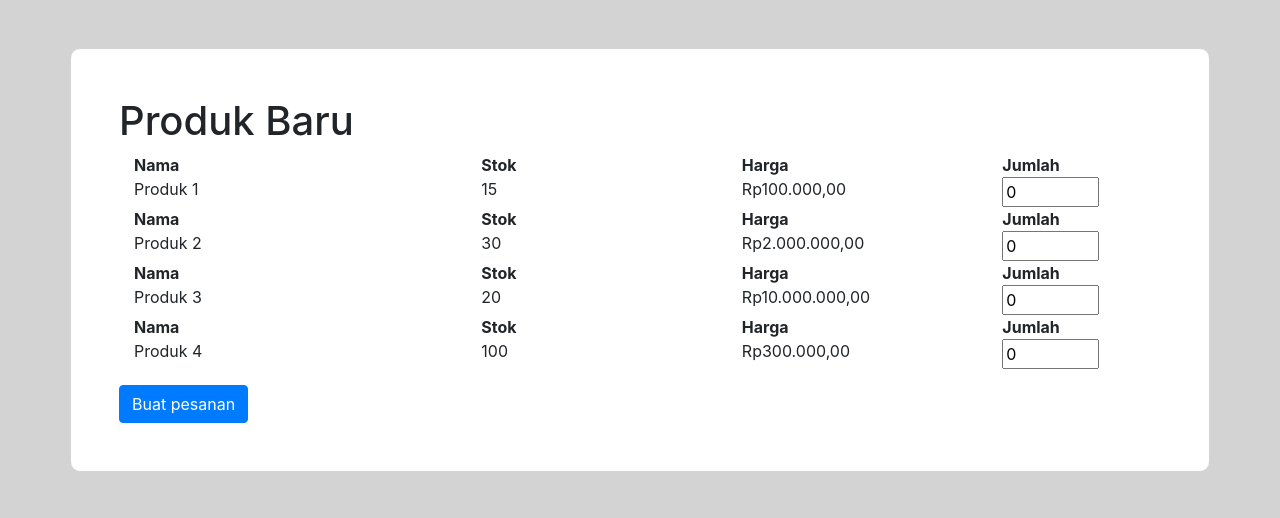
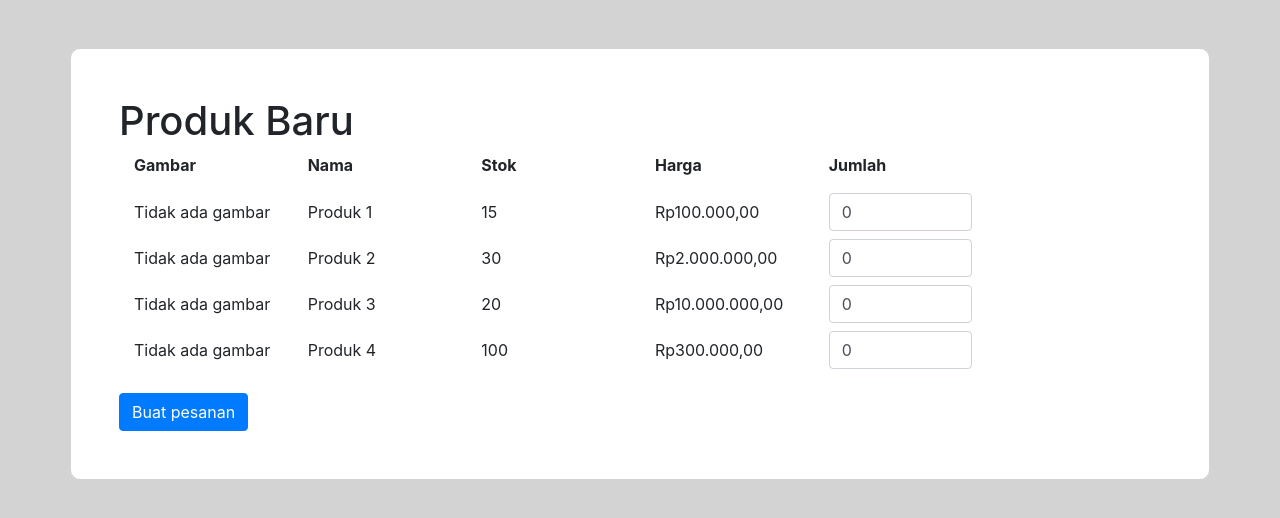
Before and after one commit to mozartfelix/ujian_sismul, a CodeIgniter app: page /ujian_sismul/ in a window 1280 px wide. Shown: the part 56-574 px from the top of the page. Run offline with CodeIgniter, Linux system fonts and the light colour scheme; data comes from the database, SQL or seed files in the repository; both versions use the stored data as it was after the commit; some libraries are stand-ins or nearby versions.

Commit message:
finish project

```diff
--- a/application/models/Product_model.php
+++ b/application/models/Product_model.php
@@ -11,7 +11,7 @@ class Product_model extends CI_Model {
     public function getProductsByOrderId($id){
         $this->db->join('product_order', 'product_order.product_id = product.id');
         $this->db->join('order', 'product_order.order_id = order.id');
-        $this->db->select('product.nama, product.stok, product.harga, product_order.product_qtd');
+        $this->db->select('product.nama, product.stok, product.harga, product.gambar, product_order.product_qtd');
         $this->db->order_by('product.id');
         $this->db->where('product_order.order_id', $id);
         $this->db->where('order.status', 1);
@@ -34,12 +34,13 @@ class Product_model extends CI_Model {
     public function updateProduct($form_data){
         $this->db->where('id', $form_data['id']);
         $this->db->update('product', $form_data);
-        return ($this->db->affected_rows() != 1) ? false : true;
+        return ($this->db->affected_rows() < 0) ? false : true;
     }
 
     public function deleteProduct($id){
         $this->db->set('status', 0);
         $this->db->where('id', $id);
+        return $this->db->delete('product');
         $this->db->where('status', 1);
         $this->db->update('product');
         return ($this->db->affected_rows() != 1) ? false : true;
--- a/application/views/welcome_message.php
+++ b/application/views/welcome_message.php
@@ -18,31 +18,45 @@ defined('BASEPATH') OR exit('No direct script access allowed');
     <?php }
     if($products) { ?>
     <form id="form_make_order" method="post" action="<?=site_url($action_form)?>">
+        <div class="container mb-3">
+            <div class="row font-weight-bold">
+                <div class="col-sm-2 col-xs-2">Gambar</div>
+                <div class="col-sm-2 col-xs-2">Nama</div>
+                <div class="col-sm-2 col-xs-2">Stok</div>
+                <div class="col-sm-2 col-xs-2">Harga</div>
+                <div class="col-sm-2 col-xs-2">Jumlah</div>
+            </div>
+        </div>
+
         <?php foreach ($products as $product) { ?>
-            <div class="container">
-                <div class="row">
-                    <div class="col-sm-4 col-xs-4"><b>Nama</b></div>
-                    <div class="col-sm-3 col-xs-3"><b>Stok</b></div>
-                    <div class="col-sm-3 col-xs-3"><b>Harga</b></div>
-                    <div class="col-sm-2 col-xs-2"><b>Jumlah</b></div>
-                </div>
-                <div class="row">
-                    <div class="col-sm-4 col-xs-4"><?= $product->nama ?></div>
-                    <div class="col-sm-3 col-xs-3"><?= $product->stok ?></div>
-                    <div class="col-sm-3 col-xs-3">Rp<?= number_format($product->harga, 2, ',', '.') ?></div>
-                    <div class="col-sm-2 col-xs-2"><input type="number" id="product[<?=$product->id?>]" name="product[<?=$product->id?>]" step="1" min="0" max="100"
-                                                          onkeypress='return event.charCode >= 48 && event.charCode <= 57' value="0"></div>
+            <div class="container mb-2">
+                <div class="row align-items-center">
+                    <div class="col-sm-2 col-xs-2">
+                        <?php if (!empty($product->gambar)) { ?>
+                            <img src="<?= base_url('uploads/' . $product->gambar) ?>" alt="Gambar <?= $product->nama ?>" style="max-width: 100px; height: auto;">
+                        <?php } else { ?>
+                            <span>Tidak ada gambar</span>
+                        <?php } ?>
+                    </div>
+                    <div class="col-sm-2 col-xs-2"><?= $product->nama ?></div>
+                    <div class="col-sm-2 col-xs-2"><?= $product->stok ?></div>
+                    <div class="col-sm-2 col-xs-2">Rp<?= number_format($product->harga, 2, ',', '.') ?></div>
+                    <div class="col-sm-2 col-xs-2">
+                        <input type="number" id="product[<?=$product->id?>]" name="product[<?=$product->id?>]" step="1" min="0" max="100"
+                               onkeypress='return event.charCode >= 48 && event.charCode <= 57' value="0" class="form-control">
+                    </div>
                 </div>
             </div>
         <?php } ?>
-        <div class="mt-3">
+
+        <div class="mt-4">
             <button class="btn btn-primary" type="submit">Buat pesanan</button>
         </div>
-        <?php } else { ?>
-            <div class="col-sm-12 col-xs-12">Tidak ada produk</div>
-        <?php } ?>
+    </form>
+    <?php } else { ?>
+        <div class="col-sm-12 col-xs-12">Tidak ada produk</div>
+    <?php } ?>
 </div>
 <?php $this->load->view('_partials/scripts'); ?>
 </body>
-
 </html>
```
Also changed, not shown: application/controllers/Product.php (+48 -6 lines), application/views/order/order_form_view.php (+10 -2 lines), application/views/product/product_form_view.php (+10 -0 lines), application/views/product/product_view.php (+8 -0 lines), db/product_order.sql (+15 -10 lines), uploads/1746546269_meja.jpg (added), uploads/1746547022_kursi.jpeg (added), uploads/1746547036_laptop.jpeg (added), uploads/1746547097_keyboard.jpg (added).
